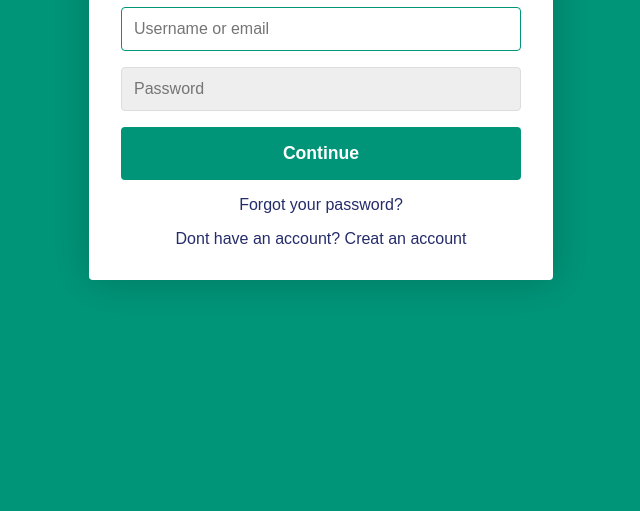
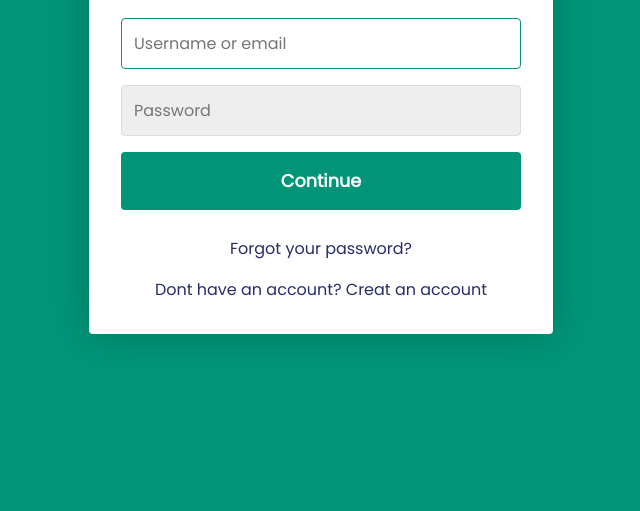
Before and after one commit to zwinkf/M288, a plain HTML site: page index.html in a window 1280 px wide. Shown: the part 289-800 px from the top of the page, without its empty margins (319-959 px from the left). Drawn offline with Linux system fonts and the light colour scheme.

Commit message:
Newest Version

```diff
--- a/src/main.css
+++ b/src/main.css
@@ -50,7 +50,7 @@ h1.title {
 .container,
 .form__input,
 .form__button {
-    font: 500 1rem 'Quicksand', sans-serif;
+    font: 500 1rem 'Poppins', sans-serif;
 }
 
 .form--hidden {
@@ -119,6 +119,7 @@ h1.title {
 .form__button {
     width: 100%;
     padding: 1rem 2rem;
+    margin-bottom: 10px;
     font-weight: bold;
     font-size: 1.1rem;
     color: white;
@@ -137,8 +138,9 @@ h1.title {
     transform: scale(0.98);
 }
 
-.form__text {
+p.form__text {
     text-align: center;
+    margin-bottom: 0;
 }
 
 .form__link {
```
Also changed, not shown: src/background.jpg (deleted).
